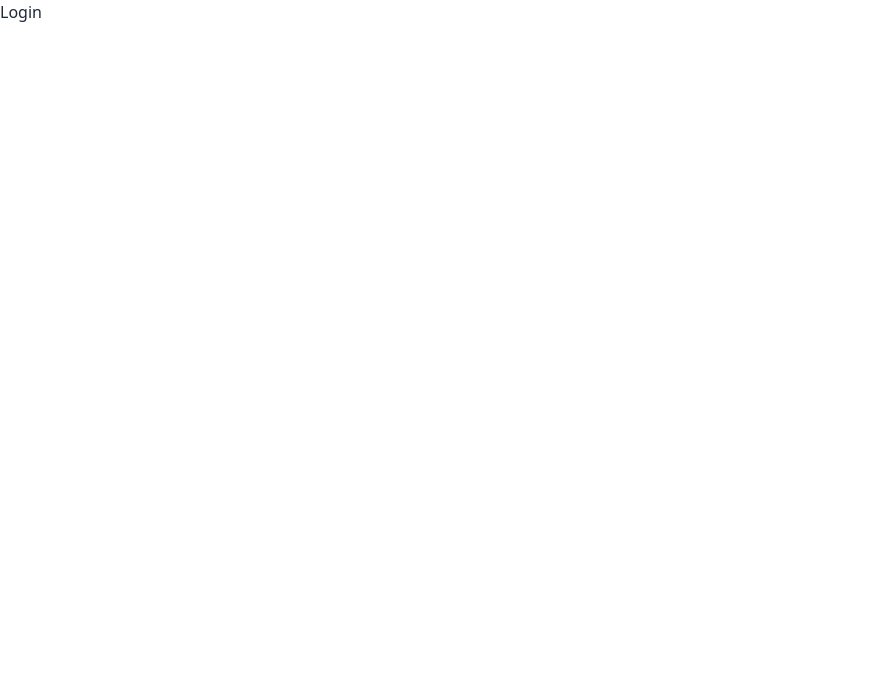
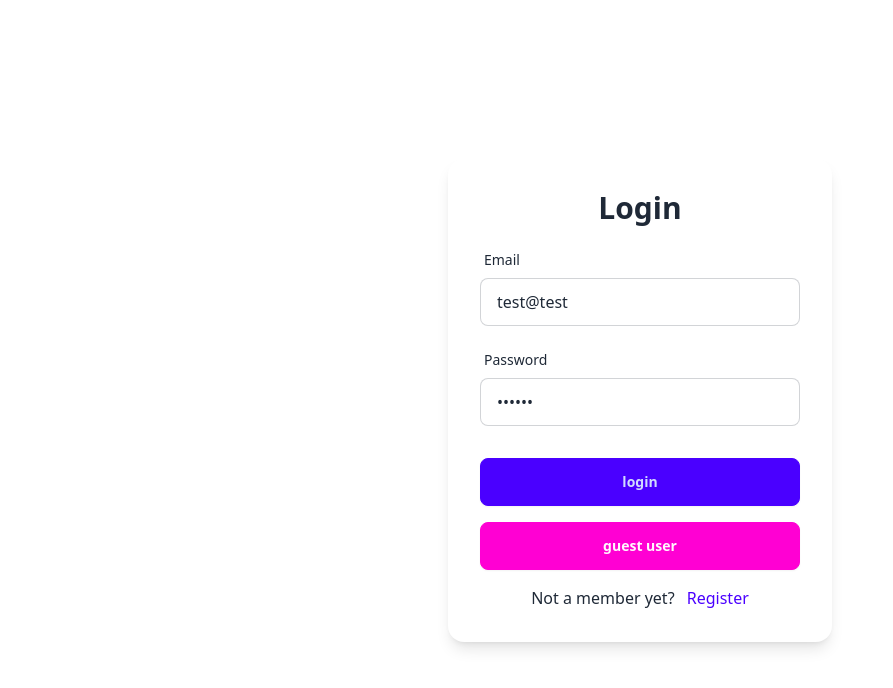
Before and after one commit to hatran216004/comfy-store, a React (Vite) app: page /login in a window 1280 px wide. Shown: the top 688 px of the page, without its empty margins (0-893 px from the left). Built offline with nearby package versions, Linux system fonts and the light colour scheme.

Commit message:
Error, Login & Register page

```diff
--- a/src/App.jsx
+++ b/src/App.jsx
@@ -13,7 +13,6 @@
   SingleProduct
 } from './pages';
 
-function App() {
 const router = createBrowserRouter([
   {
     path: '/',
@@ -32,11 +31,11 @@
         path: 'products/:id',
         element: <SingleProduct />
       },
+      { path: 'about', element: <About /> },
       {
         path: 'cart',
         element: <Cart />
       },
-        { path: 'about', element: <About /> },
       {
         path: 'checkout',
         element: <Checkout />
@@ -59,6 +58,7 @@
   }
 ]);
 
+function App() {
   return <RouterProvider router={router} />;
 }
 
--- /dev/null
+++ b/src/components/FormInput.jsx
@@ -0,0 +1,18 @@
+function FormInput({ label, name, type, defaultValue }) {
+  return (
+    <div className="form-control w-full max-w-xs">
+      <label className="label ">
+        <span className="label-text capitalize">{label}</span>
+      </label>
+      <input
+        name={name}
+        type={type}
+        placeholder="Type here"
+        className="input input-bordered"
+        defaultValue={defaultValue}
+      />
+    </div>
+  );
+}
+
+export default FormInput;
--- /dev/null
+++ b/src/components/SubmitBtn.jsx
@@ -0,0 +1,20 @@
+import { useNavigation } from 'react-router-dom';
+
+function SubmitBtn({ text = 'submit' }) {
+  const navigation = useNavigation();
+  const isSubmitting = navigation.state === 'submitting';
+
+  return (
+    <button className="btn btn-primary btn-block">
+      {isSubmitting ? (
+        <>
+          <span className="loading loading-spinner"></span>sending...
+        </>
+      ) : (
+        text
+      )}
+    </button>
+  );
+}
+
+export default SubmitBtn;
--- /dev/null
+++ b/src/components/index.js
@@ -0,0 +1,2 @@
+export { default as FormInput } from './FormInput';
+export { default as SubmitBtn } from './SubmitBtn';
--- a/src/pages/Error.jsx
+++ b/src/pages/Error.jsx
@@ -1,5 +1,34 @@
+import { Link, useRouteError } from 'react-router-dom';
+
 function Error() {
-  return <div>Error</div>;
+  const error = useRouteError();
+
+  if (error.status === 404) {
+    return (
+      <main className="grid min-h-[100vh] place-items-center px-8 ">
+        <div className="text-center">
+          <p className="text-9xl font-semibold text-primary">404</p>
+          <h1 className="mt-4 text-3xl font-bold tracking-tight sm:text-5xl">
+            Page not found
+          </h1>
+          <p className="mt-6 text-lg leading-7 ">
+            Sorry, we couldn’t find the page you’re looking for.
+          </p>
+          <div className="mt-10 ">
+            <Link to="/" className="btn btn-secondary">
+              Go back home
+            </Link>
+          </div>
+        </div>
+      </main>
+    );
+  }
+
+  return (
+    <main className="grid min-h-full place-items-center px-8">
+      <h4 className="text-center font-bold text-4xl">there was an error...</h4>
+    </main>
+  );
 }
 
 export default Error;
--- a/src/pages/HomeLayout.jsx
+++ b/src/pages/HomeLayout.jsx
@@ -2,9 +2,11 @@
 
 function HomeLayout() {
   return (
-    <div>
+    <>
+      <header>Header</header>
       <Outlet />
-    </div>
+      <footer>Footer</footer>
+    </>
   );
 }
 export default HomeLayout;
--- a/src/pages/Login.jsx
+++ b/src/pages/Login.jsx
@@ -1,5 +1,44 @@
+import { Form, Link } from 'react-router-dom';
+import { FormInput, SubmitBtn } from '../components';
+
 function Login() {
-  return <div>Login</div>;
+  return (
+    <section className="h-screen grid place-items-center">
+      <Form
+        className="card w-96 p-8 bg-base-100 shadow-lg flex flex-col gap-y-4"
+        method="post"
+      >
+        <h4 className="text-center text-3xl font-bold">Login</h4>
+        <FormInput
+          label="email"
+          name="identifier"
+          type="email"
+          defaultValue="test@test"
+        />
+
+        <FormInput
+          label="password"
+          name="password"
+          type="password"
+          defaultValue="secret"
+        />
+        <div className="mt-4">
+          <SubmitBtn text="login" />
+        </div>
+
+        <button className="btn btn-secondary btn-block">guest user</button>
+        <p className="text-center">
+          Not a member yet?{' '}
+          <Link
+            to="/register"
+            className="ml-2 link link-hover link-primary capitalize"
+          >
+            register
+          </Link>
+        </p>
+      </Form>
+    </section>
+  );
 }
 
 export default Login;
--- a/src/pages/Register.jsx
+++ b/src/pages/Register.jsx
@@ -1,5 +1,35 @@
+import { Form, Link } from 'react-router-dom';
+import { FormInput, SubmitBtn } from '../components';
+
 function Register() {
-  return <div>Register</div>;
+  return (
+    <section className="h-screen grid place-items-center">
+      <Form
+        className="card w-96 p-8 bg-base-100 shadow-lg flex flex-col gap-y-4"
+        method="post"
+      >
+        <h4 className="text-center text-3xl font-bold">Login</h4>
+
+        <FormInput label="username" name="username" type="text" />
+        <FormInput label="email" name="email" type="email" />
+        <FormInput label="password" name="password" type="password" />
+
+        <div className="mt-4">
+          <SubmitBtn text="register" />
+        </div>
+
+        <p className="text-center">
+          Already a member?
+          <Link
+            to="/login"
+            className="ml-2 link link-hover link-primary capitalize"
+          >
+            login
+          </Link>
+        </p>
+      </Form>
+    </section>
+  );
 }
 
 export default Register;
```
Also changed, not shown: eslint.config.js (+14 -13 lines). Lines whose indentation alone changed are shown as unchanged.
